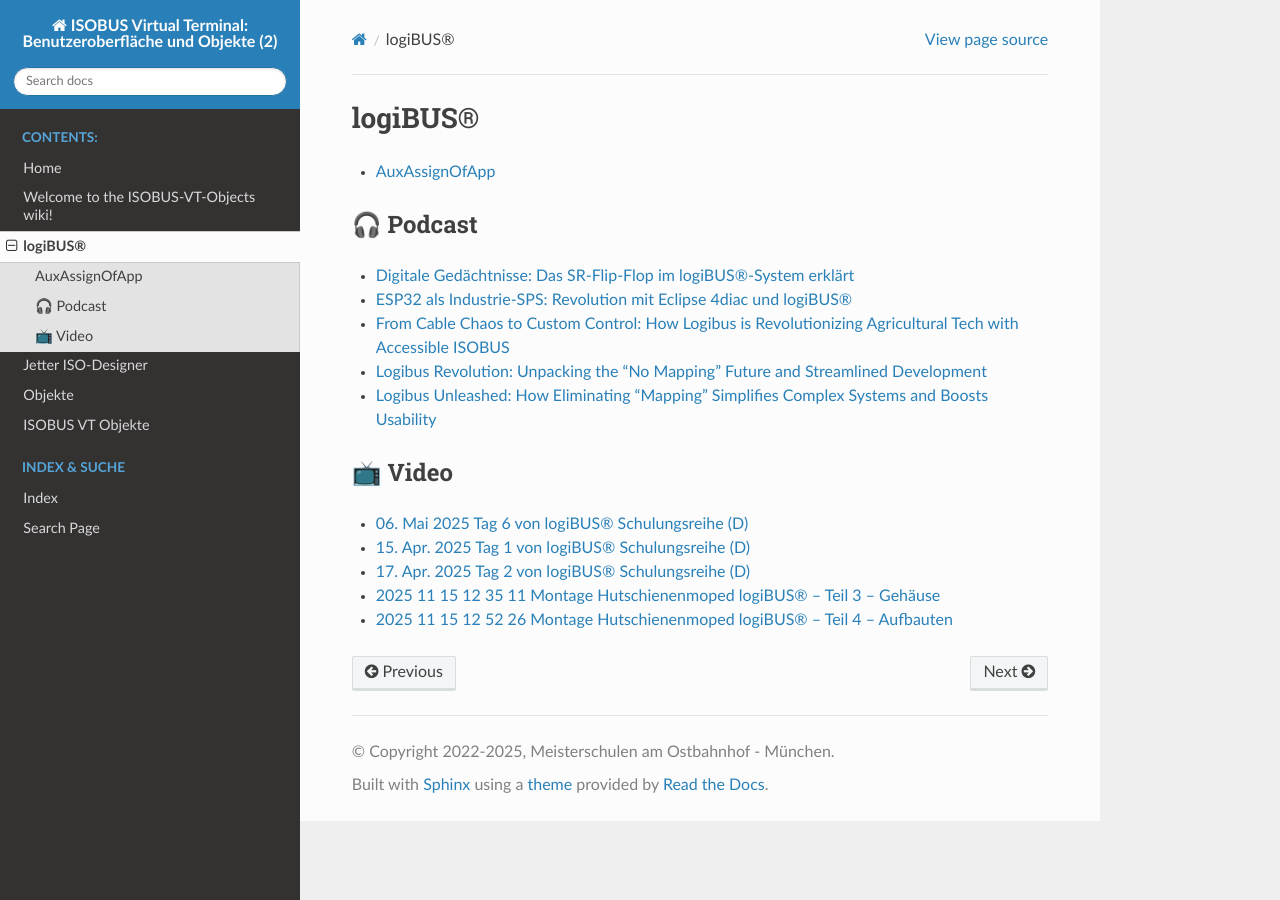
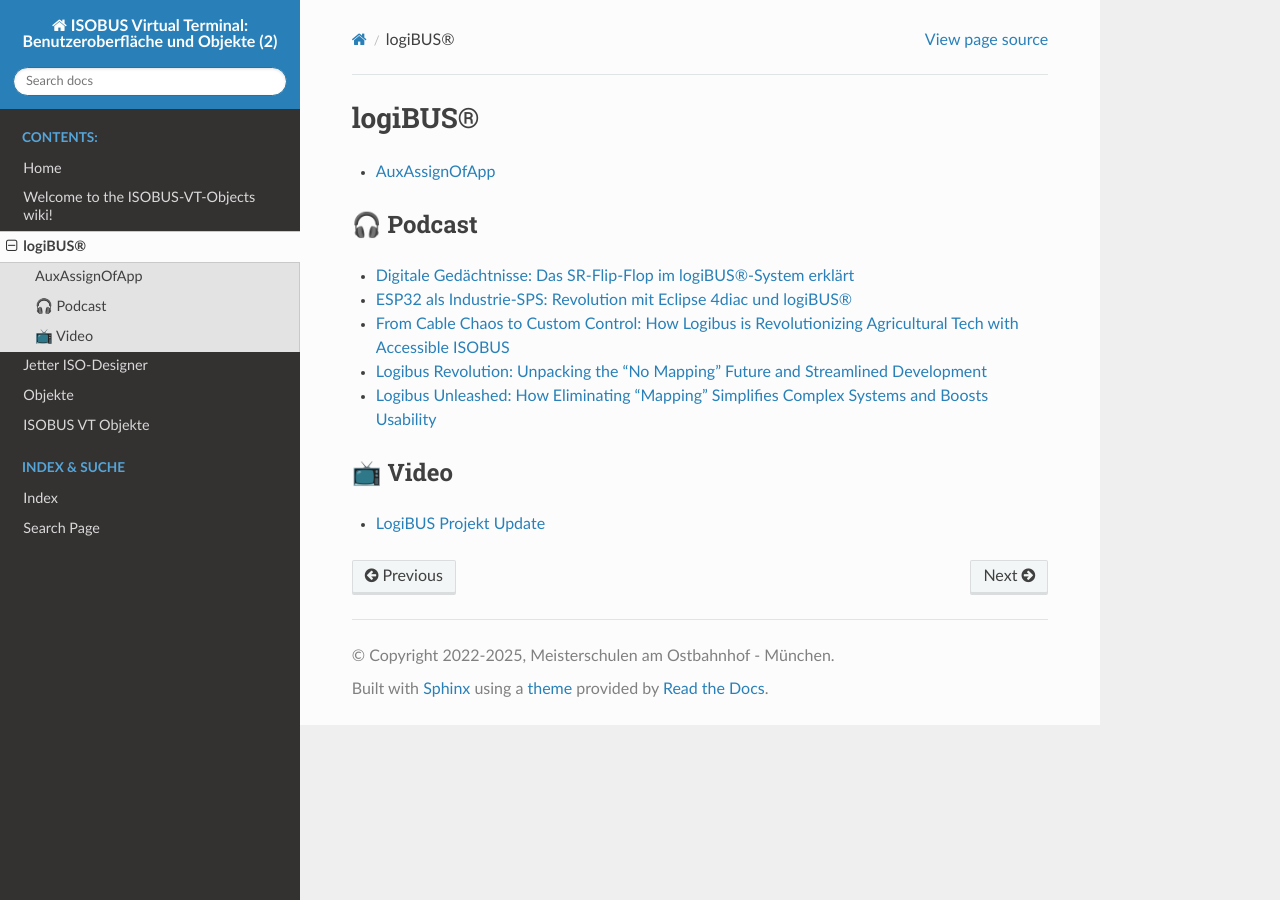
Before and after one commit to Meisterschulen-am-Ostbahnhof-Munchen/ISOBUS-VT-Objects-docs, a Sphinx documentation site: the page built from docs/logiBUS.md, in a window 1280 px wide. Built offline with Sphinx 7.4.7 and the Read the Docs theme 3.1.0, drawn with Linux system fonts in a browser that asks for light colours.

```diff
--- a/docs/logiBUS.md
+++ b/docs/logiBUS.md
@@ -16,8 +16,4 @@ AuxAssignOfApp
 
 ## 📺 Video
 
-* [06. Mai 2025 Tag 6 von logiBUS® Schulungsreihe (D)](https://www.youtube.com/watch?v=g-LuUu-QFcI)
-* [15. Apr. 2025  Tag 1 von logiBUS® Schulungsreihe (D)](https://www.youtube.com/watch?v=tlZC5rN_CUI)
-* [17. Apr. 2025 Tag 2 von logiBUS® Schulungsreihe (D)](https://www.youtube.com/watch?v=hy2S94jOVi0)
-* [2025 11 15 12 35 11 Montage Hutschienenmoped logiBUS® -- Teil 3 -- Gehäuse](https://www.youtube.com/watch?v=MPm4vLmD5RE)
-* [2025 11 15 12 52 26 Montage Hutschienenmoped logiBUS® -- Teil 4 -- Aufbauten](https://www.youtube.com/watch?v=WeowCxZW70Y)
+* [LogiBUS  Projekt Update](https://www.youtube.com/watch?v=kVNTJ9ZejFM)
```
Also changed, not shown: docs/isobus-objects/ID-04---Soft-key-mask---ISO-11783-6---B.5.md (+4 -0 lines), docs/isobus-objects/ID-05---Key-(Soft-Key)---ISO-11783-6---B.6.md (+4 -0 lines), docs/isobus-objects/ID-18---Output-linear-bar-graph---ISO-11783-6---B.11.3.md (+4 -0 lines).
